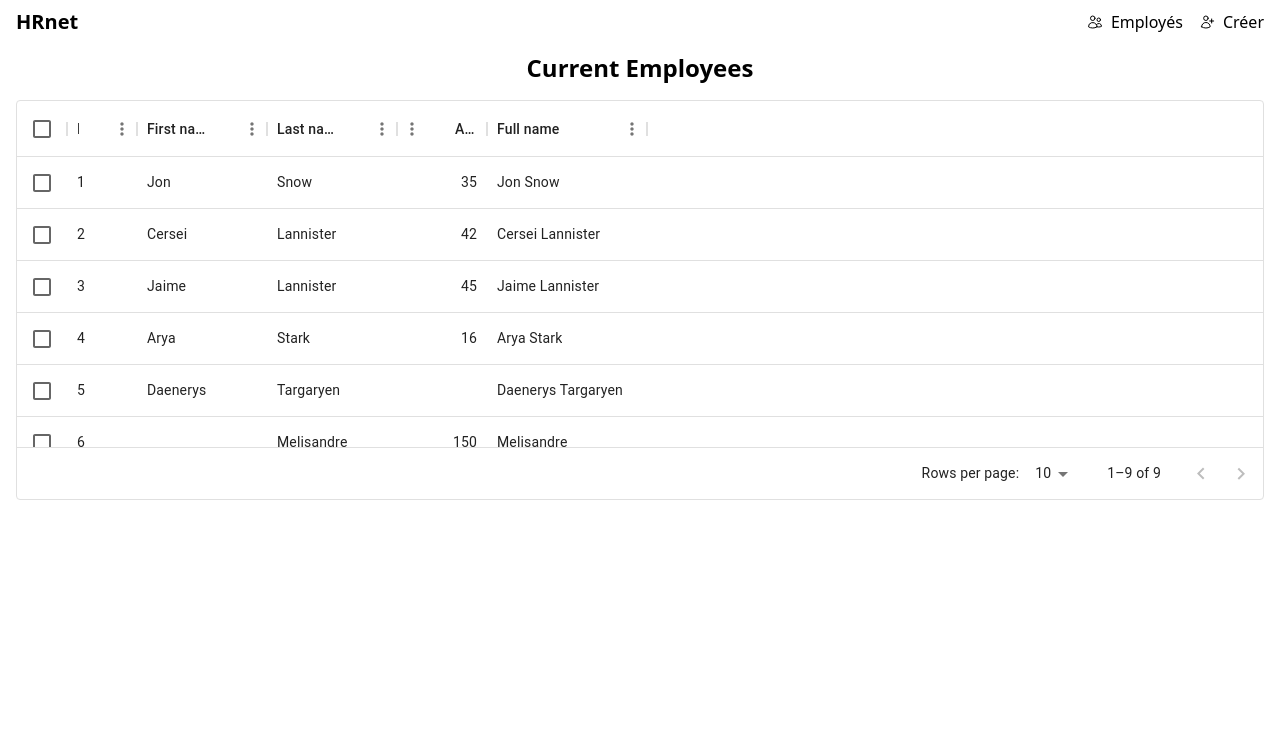
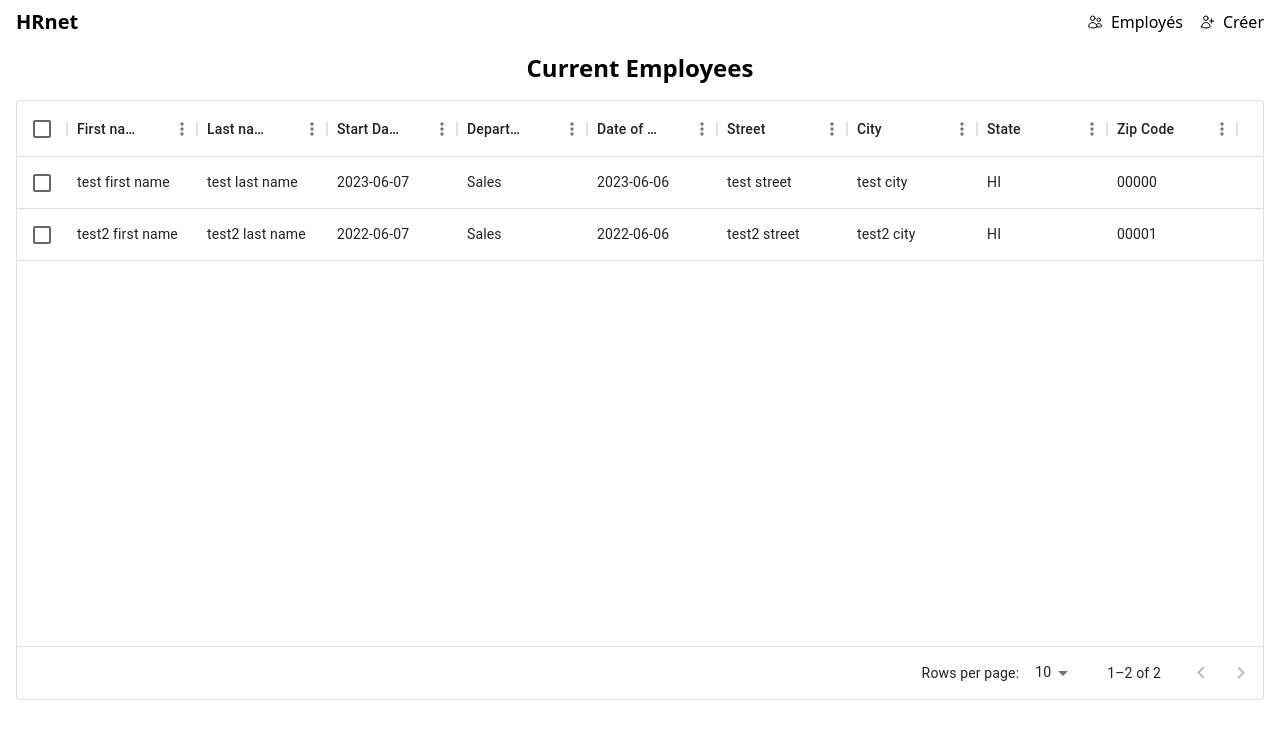
Before and after one commit to erischon/HRnet, a React (Vite) app: page /employee in a window 1280 px wide. Shown: the top 738 px of the page. Built offline with nearby package versions, Linux system fonts and the light colour scheme.

Commit message:
working on MUI Table / Data-grid

```diff
--- a/src/components/EmployeeTable.jsx
+++ b/src/components/EmployeeTable.jsx
@@ -1,44 +1,31 @@
+import PropTypes from "prop-types";
+
 import { DataGrid } from "@mui/x-data-grid";
 
+EmployeeTable.propTypes = {
+  employeesData: PropTypes.arrayOf(PropTypes.object),
+};
+
 const columns = [
-  { field: "id", headerName: "ID", width: 70 },
   { field: "firstName", headerName: "First name", width: 130 },
   { field: "lastName", headerName: "Last name", width: 130 },
-  {
-    field: "age",
-    headerName: "Age",
-    type: "number",
-    width: 90,
-  },
-  {
-    field: "fullName",
-    headerName: "Full name",
-    description: "This column has a value getter and is not sortable.",
-    sortable: false,
-    width: 160,
-    valueGetter: (params) =>
-      `${params.row.firstName || ""} ${params.row.lastName || ""}`,
-  },
-];
-
-const rows = [
-  { id: 1, lastName: "Snow", firstName: "Jon", age: 35 },
-  { id: 2, lastName: "Lannister", firstName: "Cersei", age: 42 },
-  { id: 3, lastName: "Lannister", firstName: "Jaime", age: 45 },
-  { id: 4, lastName: "Stark", firstName: "Arya", age: 16 },
-  { id: 5, lastName: "Targaryen", firstName: "Daenerys", age: null },
-  { id: 6, lastName: "Melisandre", firstName: null, age: 150 },
-  { id: 7, lastName: "Clifford", firstName: "Ferrara", age: 44 },
-  { id: 8, lastName: "Frances", firstName: "Rossini", age: 36 },
-  { id: 9, lastName: "Roxie", firstName: "Harvey", age: 65 },
+  { field: "startDate", headerName: "Start Date", width: 130 },
+  { field: "department", headerName: "Department", width: 130 },
+  { field: "birthDate", headerName: "Date of Birth", width: 130 },
+  { field: "street", headerName: "Street", width: 130 },
+  { field: "city", headerName: "City", width: 130 },
+  { field: "state", headerName: "State", width: 130 },
+  { field: "zipCode", headerName: "Zip Code", width: 130 },
 ];
 
 /**
  * @description EmployeeTable component
  */
-function EmployeeTable() {
+function EmployeeTable({ employeesData }) {
+  const rows = employeesData;
+
   return (
-    <div style={{ height: 400, width: "100%" }}>
+    <div style={{ height: 600, width: "100%" }}>
       <DataGrid
         rows={rows}
         columns={columns}
--- a/src/data/data.js
+++ b/src/data/employees.js
@@ -1,5 +1,6 @@
-export const data = [
+export const employeesData = [
   {
+    id: 2,
     birthDate: "2023-06-06",
     city: "test city",
     department: "Sales",
@@ -11,6 +12,7 @@ export const data = [
     zipCode: "00000",
   },
   {
+    id: 3,
     birthDate: "2022-06-06",
     city: "test2 city",
     department: "Sales",
--- a/src/pages/Employee-page.jsx
+++ b/src/pages/Employee-page.jsx
@@ -1,4 +1,5 @@
 import EmployeeTable from "../components/EmployeeTable";
+import { employeesData } from "../data/employees.js";
 
 function Employee() {
   return (
@@ -8,7 +9,7 @@ function Employee() {
           Current Employees
         </h2>
 
-        <EmployeeTable />
+        <EmployeeTable employeesData={employeesData} />
       </div>
     </>
   );
```
